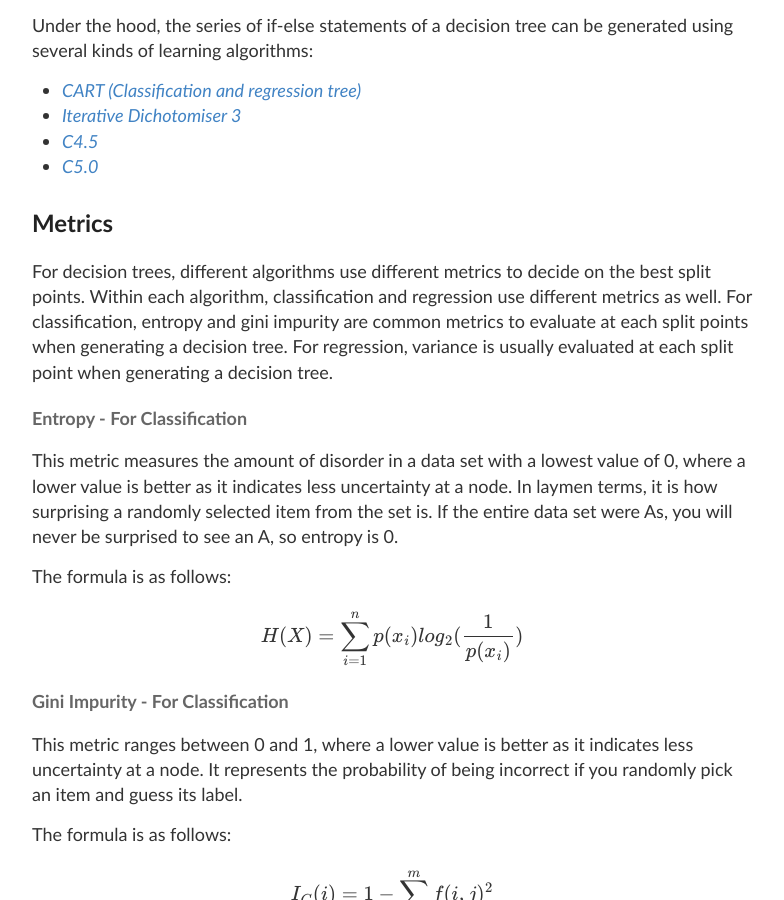
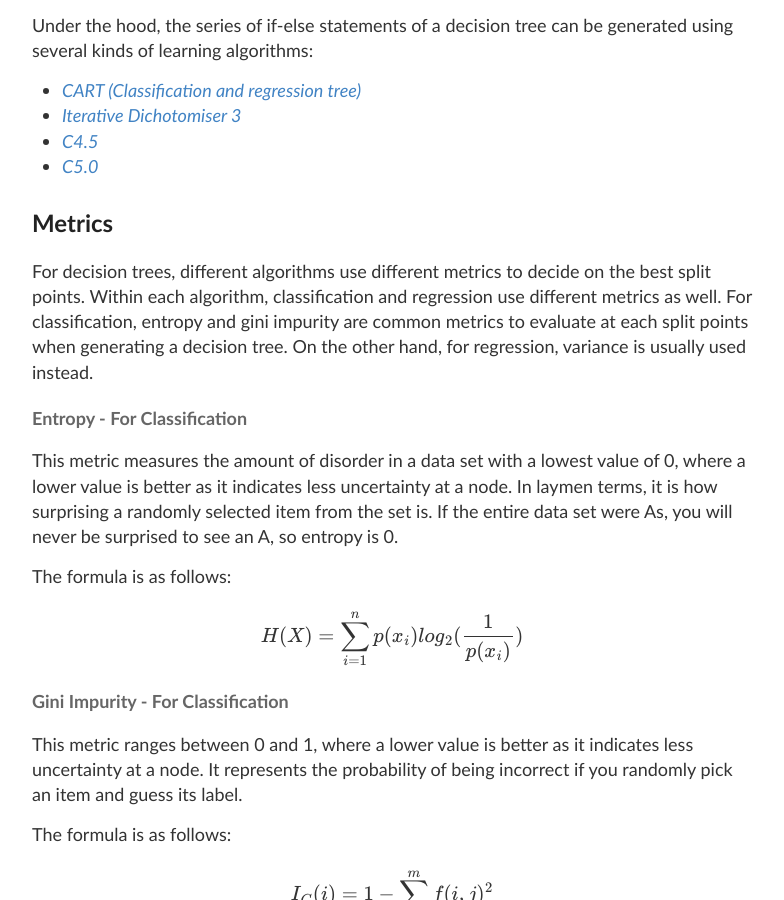
Before and after one commit to wngaw/wngaw.github.io, a Jekyll site: the page built from _posts/2019-05-26-decision_trees.md, in a window 1280 px wide and 900 px high, scrolled down 4948 px. Shown: the whole window, without its empty margins (248-1032 px from the left). Built offline with Jekyll 4.4.1, drawn with Linux system fonts in a browser that asks for light colours; formulas are drawn with MathJax 3.

Commit message:
minor edit

```diff
--- a/_posts/2019-05-26-decision_trees.md
+++ b/_posts/2019-05-26-decision_trees.md
@@ -116,7 +116,7 @@ Under the hood, the series of if-else statements of a decision tree can be gener
 
 ## Metrics
 
-For decision trees, different algorithms use different metrics to decide on the best split points. Within each algorithm, classification and regression use different metrics as well. For classification, entropy and gini impurity are common metrics to evaluate at each split points when generating a decision tree. For regression, variance is usually evaluated at each split point when generating a decision tree.
+For decision trees, different algorithms use different metrics to decide on the best split points. Within each algorithm, classification and regression use different metrics as well. For classification, entropy and gini impurity are common metrics to evaluate at each split points when generating a decision tree. On the other hand, for regression, variance is usually used instead.
 
 #### Entropy - For Classification
 
```
